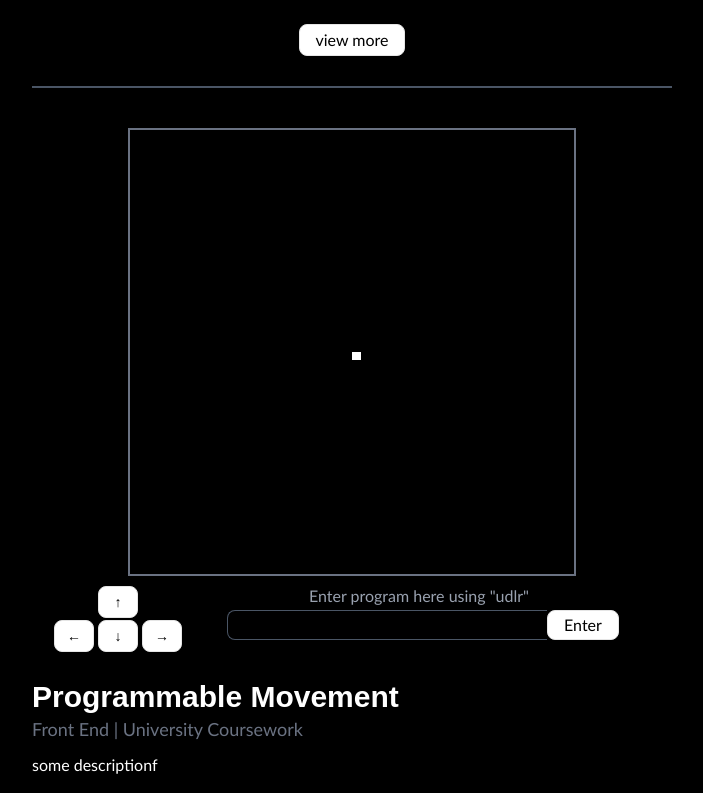
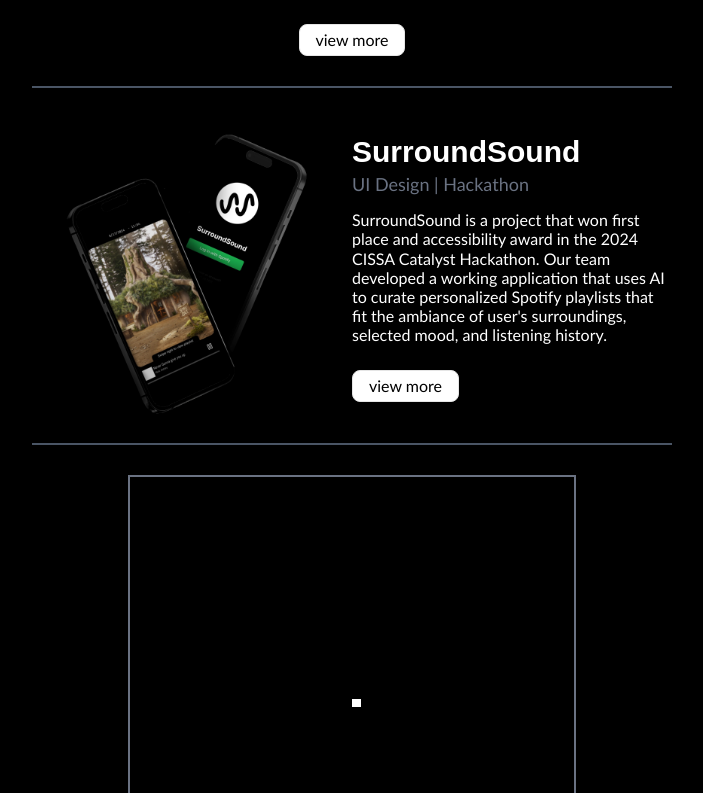
Before and after one commit to psuuzu/portfolio1, a Next.js app: page / in a window 1280 px wide. Shown: the part 827-1620 px from the top of the page, without its empty margins (288-991 px from the left). Built offline with nearby package versions, Linux system fonts and the light colour scheme; a web font is replaced by a local one.

Commit message:
ss and fixes to movement

```diff
--- a/app/page.tsx
+++ b/app/page.tsx
@@ -1,5 +1,6 @@
 import { Button } from "@/components/ui/button";
 import  Movement  from "@/components/movement";
+import  Surrounds  from "@/components/surrounds";
 
 export default function Home() {
   // const parentElement = useRef(null);
@@ -35,8 +36,12 @@
           <p className="text-[14px] sm:text-[16px] md:text-[18px] text-gray-500 mb-[15px]">Front End | Personal Project</p>
           <p className="text-[12px] sm:text-[14px] md:text-[16px]">Mixing pixel art and animation mechanics with vanila javascript, html and css. a project that was fueled through boredom and some free time</p>
           <div className="flex justify-center">
-          <Button variant="outline" className="my-[25px]"><p className="text-[12px] sm:text-[14px] md:text-[16px]">view more</p></Button>
+          <Button variant="outline" className="my-[25px] hover:bg-black hover:text-white"><p className="text-[12px] sm:text-[14px] md:text-[16px]">view more</p></Button>
           </div>
+          <div className="flex justify-center">
+            <hr className="border-t-2 border-gray-600 w-[60vw] mt-[5px]"/>
+          </div>
+          <Surrounds></Surrounds>
           <div className="flex justify-center">
             <hr className="border-t-2 border-gray-600 w-[60vw] mt-[5px]"/>
           </div>
--- a/components/movement.tsx
+++ b/components/movement.tsx
@@ -118,7 +118,7 @@
     return(
         <>
 
-        <section className="flex justify-center mt-[40px]">
+        <section className="flex justify-center mt-[30px]">
             <div ref={parentElement} className="w-[70vw] sm:w-[50vw] md:w-[35vw] h-[70vw] sm:h-[50vw] md:h-[35vw] border-[2px] border-gray-500 relative">
                 <div className ="turtle"></div>
             </div>
@@ -145,9 +145,9 @@
 
         <h2 className='text-[18px] sm:text-[20px] md:text-[30px] mt-[20px]'>Programmable Movement</h2>
         <p className="text-[14px] sm:text-[16px] md:text-[18px] text-gray-500 mb-[15px]">Front End | University Coursework</p>
-        <p className="text-[12px] sm:text-[14px] md:text-[16px]">some descriptionf</p>
+        <p className="text-[12px] sm:text-[14px] md:text-[16px]">This is a Javascript program that moves a block around and leaves a trail behind. Users are also allowed to write simple programs that control the movement of the block: "u" for up, "d" for down... This project is then integrated into this website by adjusting javascript into typescript rules</p>
         <div className="flex justify-center">
-          <Button variant="outline" className="my-[25px]"><p className="text-[12px] sm:text-[14px] md:text-[16px]">view more</p></Button>
+          <Button variant="outline" className="my-[25px] hover:bg-black hover:text-white"><p className="text-[12px] sm:text-[14px] md:text-[16px] ">view more</p></Button>
         </div>
         </>
     )
--- /dev/null
+++ b/components/surrounds.tsx
@@ -0,0 +1,20 @@
+import { Button } from "./ui/button"
+
+export default function Surrounds() {
+    return (
+        <section className="flex flex-col sm:flex-row justify-center items-center w-full mt-[30px]">
+            <div className="flex items-center">
+                <img src="/images/ssphones.jpg" alt="Surround Sound picture" className="w-[75vw] sm:w-[35vw] md:w-[25vw]"/>
+            </div>
+            <div className="w-[90vw] sm:w-[35vw] md:w-[25vw]">
+                <h2 className='text-[18px] sm:text-[20px] md:text-[30px]'>SurroundSound</h2>
+                <p className="text-[14px] sm:text-[16px] md:text-[18px] text-gray-500 mb-[15px]">UI Design | Hackathon</p>
+                <p className="text-[12px] sm:text-[14px] md:text-[16px]">SurroundSound is a project that won first place and accessibility award in the 2024 CISSA Catalyst Hackathon. Our team developed a working application that uses AI to curate personalized Spotify
+                playlists that fit the ambiance of user's surroundings, selected mood, and listening history.</p>
+                <div className="flex justify-center sm:justify-start">
+                    <Button variant="outline" className="my-[25px] hover:bg-black hover:text-white"><p className="text-[12px] sm:text-[14px] md:text-[16px]">view more</p></Button>
+                </div>
+            </div>
+        </section>
+    )
+  }
```
Also changed, not shown: public/images/ssphones.jpg (added).
